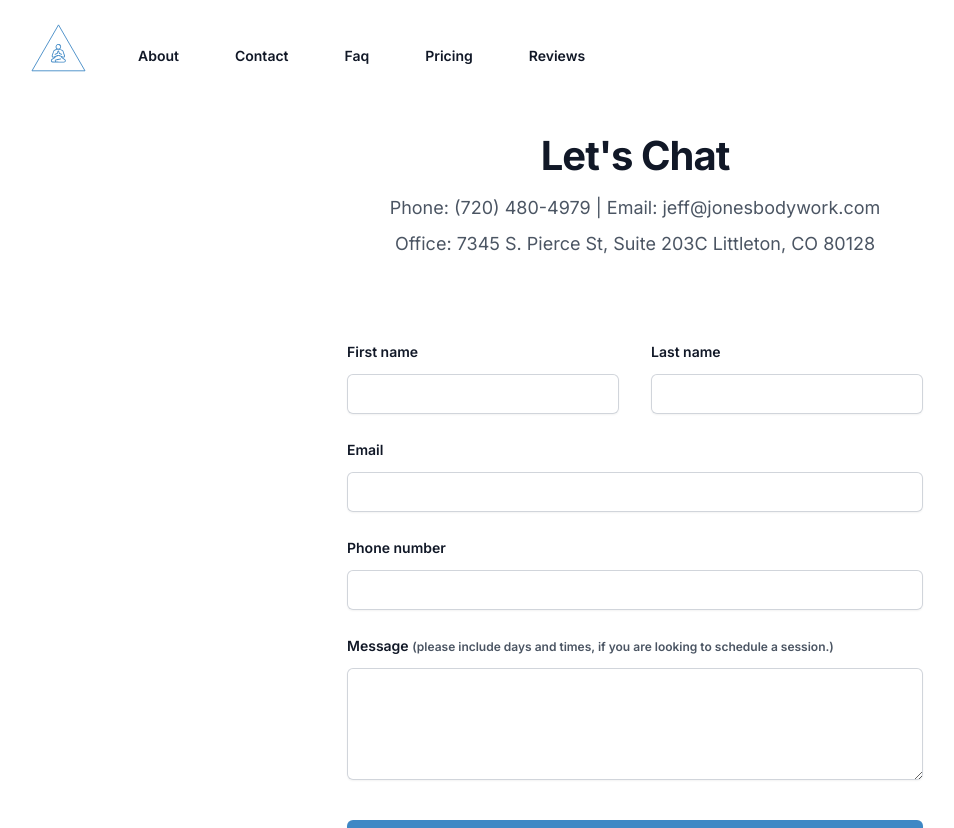
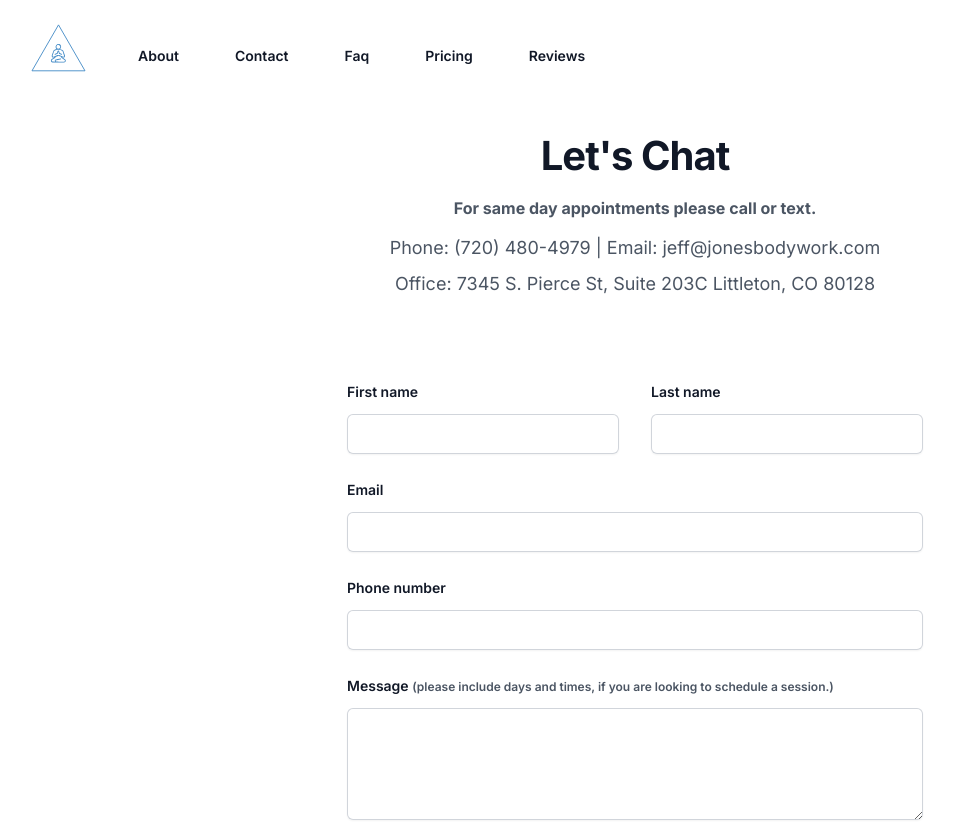
Before and after one commit to kylekrny/jones-bodywork, a Next.js app: page /contact in a window 1280 px wide. Shown: the top 828 px of the page, without its empty margins (5-959 px from the left). Built offline with nearby package versions, Linux system fonts and the light colour scheme.

Commit message:
updated contact form

```diff
--- a/src/components/ContactForm.jsx
+++ b/src/components/ContactForm.jsx
@@ -65,6 +65,9 @@ const [message, setMessage] = useState(null)
           <h2 className="text-3xl font-bold tracking-tight text-gray-900 sm:text-4xl">
             Let&apos;s Chat
           </h2>
+          <p className="text-md mt-2 font-bold leading-8 text-gray-600">
+            For same day appointments please call or text.{' '}
+          </p>
           <p className="mt-2 text-lg leading-8 text-gray-600">
             Phone: (720) 480-4979 | Email: jeff@jonesbodywork.com
           </p>
@@ -157,7 +160,11 @@ const [message, setMessage] = useState(null)
                 htmlFor="message"
                 className="block text-sm font-semibold leading-6 text-gray-900"
               >
-                Message <span className='text-xs text-gray-600'>(please include days and times, if you are looking to schedule a session.)</span>
+                Message{' '}
+                <span className="text-xs text-gray-600">
+                  (please include days and times, if you are looking to schedule
+                  a session.)
+                </span>
               </label>
               <div className="mt-2.5">
                 <textarea
```
